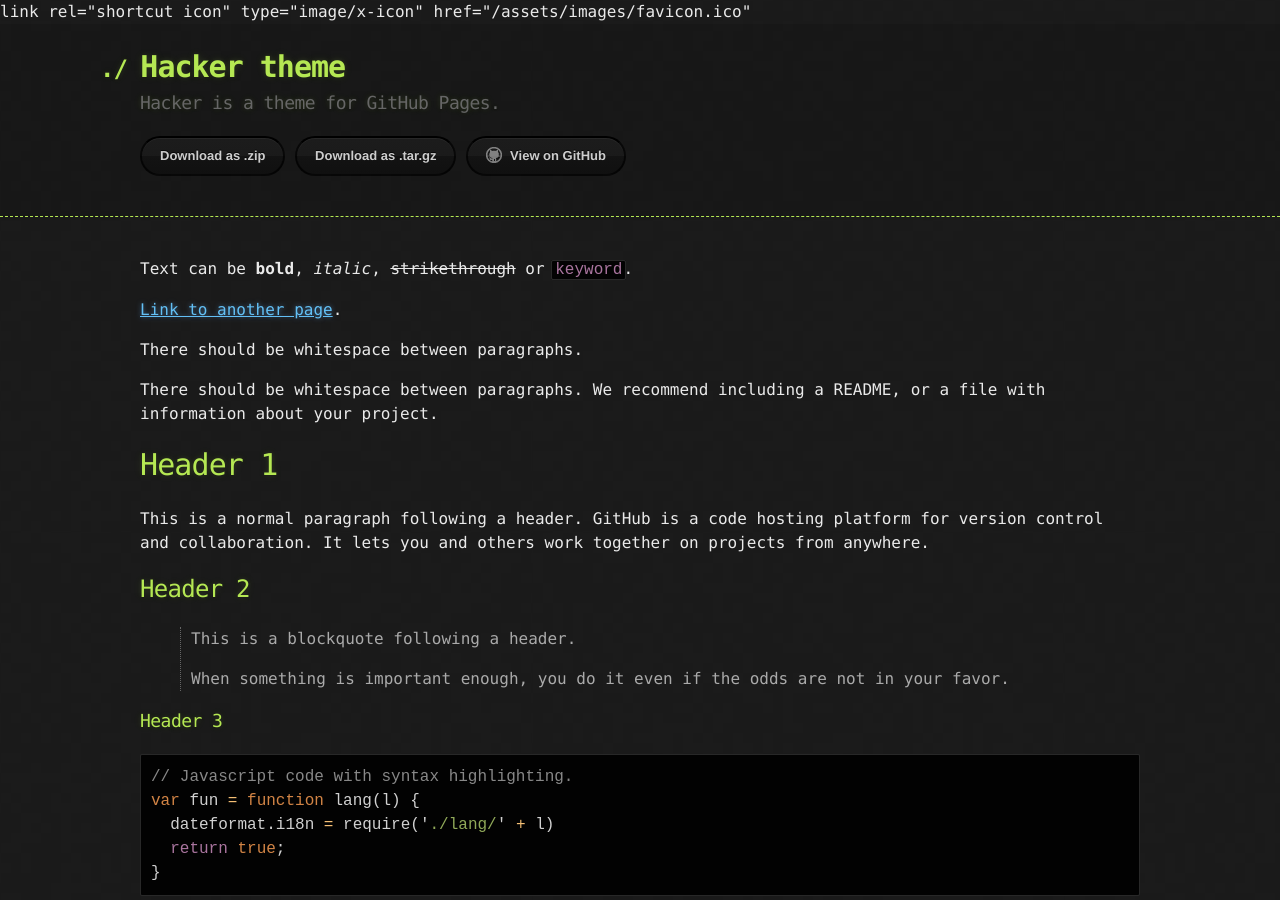
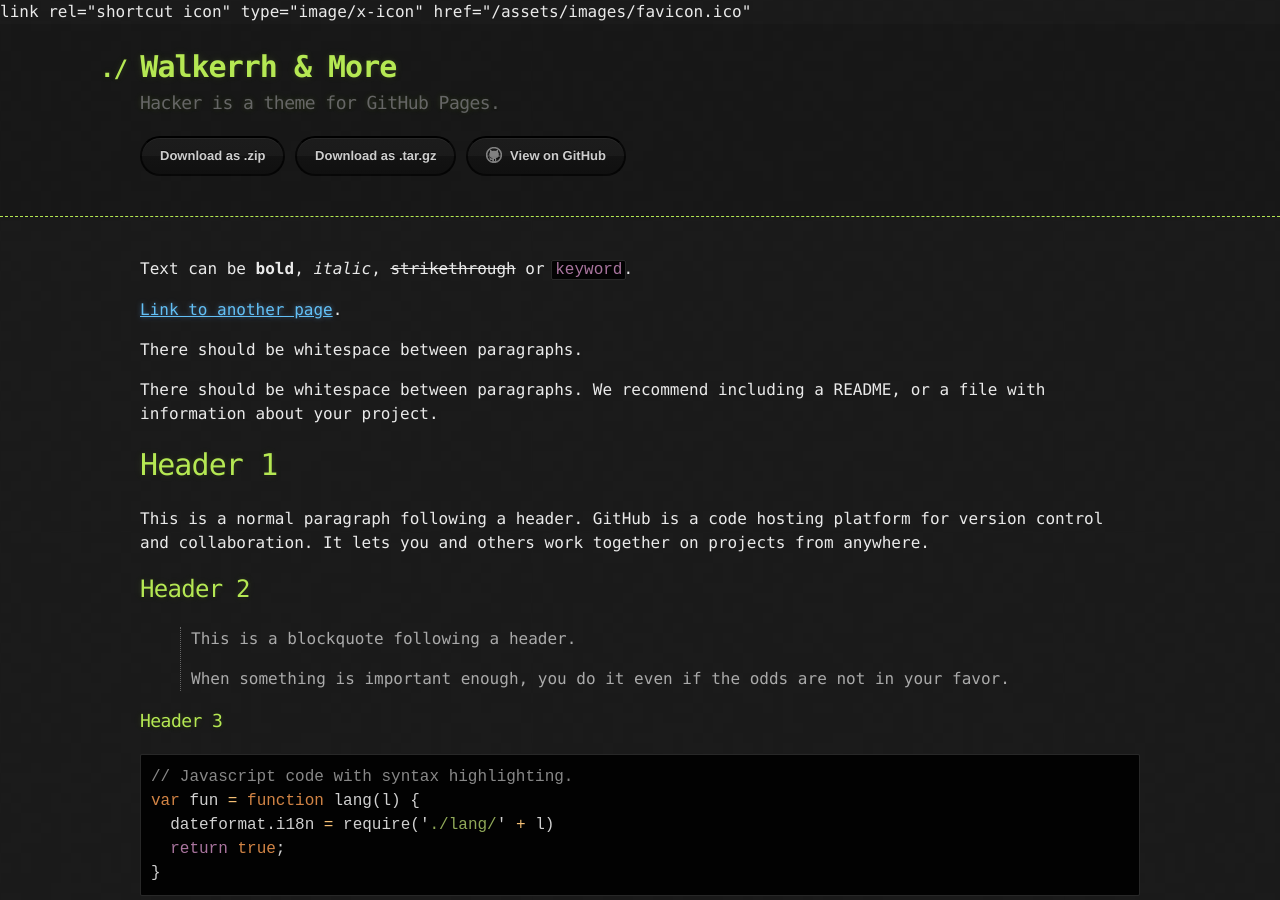
Before and after one commit to Walkerrh/walkerrh.github.io, a Jekyll site: the page built from index.md, in a window 1280 px wide and 900 px high. Built offline with Jekyll 4.4.1, drawn with Linux system fonts in a browser that asks for light colours.

Commit message:
Update _config.yml

```diff
--- a/_config.yml
+++ b/_config.yml
@@ -1,4 +1,4 @@
-title: Hacker theme
+title: Walkerrh & More
 description: Hacker is a theme for GitHub Pages.
 show_downloads: true
 google_analytics:
```
